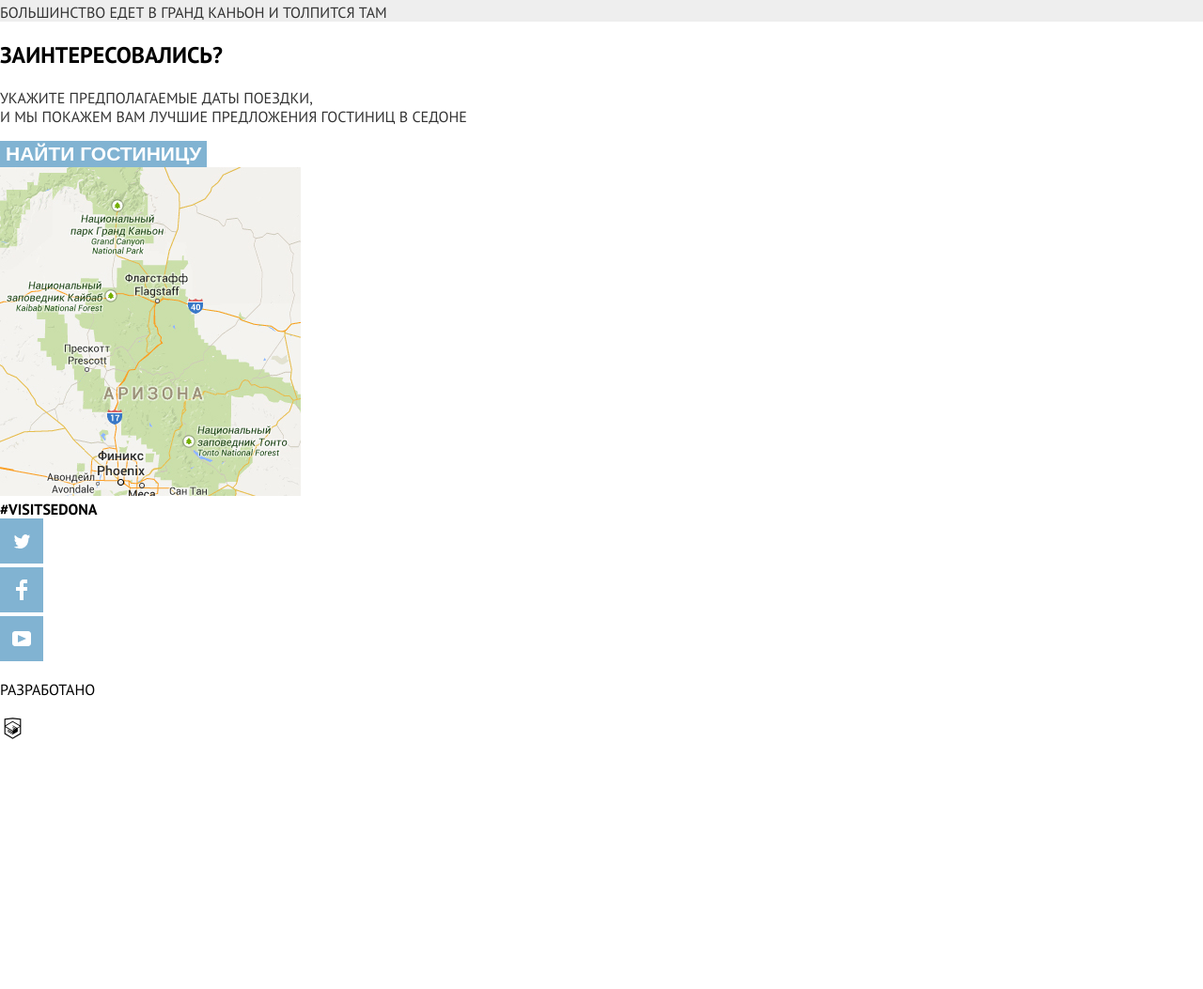
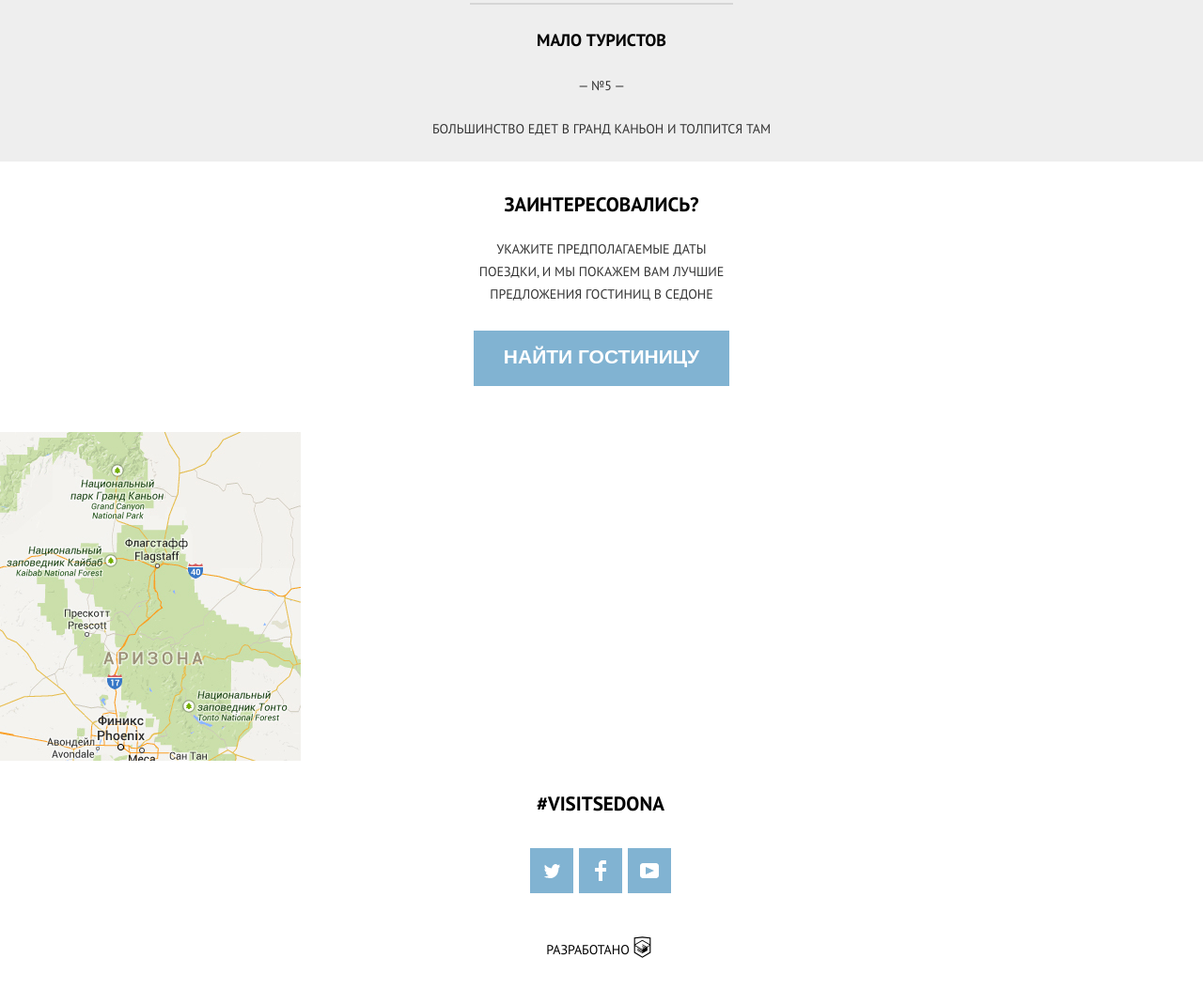
Before and after one commit to Sc00ter522/1664091-sedona-23, a plain HTML site: page source/index.html in a window 1280 px wide. Shown: the part 2538-3591 px from the top of the page at 94% size. Before the commit the page ends 3333 px from the top, so only its background shows below. Drawn offline with nearby package versions, Linux system fonts and the light colour scheme; files that its build step writes are made by us from their sources.

Commit message:
Выполняю стилизацию страниц

```diff
--- a/source/index.html
+++ b/source/index.html
@@ -84,31 +84,34 @@
           </div>
           <ul class="advantages">
             <li class="features__item features__item--bottom">
-              <h3>Небольшая площадь</h3>
-              <p>— №3 —</p>
-              <p>Все достопримечательности находятся очень близко</p>
+              <h3 class="advantages__title">Небольшая площадь</h3>
+              <p class="advantages__subtitle">— №3 —</p>
+              <p class="advantages__text">Все достопримечательности находятся очень близко</p>
             </li>
             <li class="features__item features__item--bottom">
-              <h3>Красивая дорога</h3>
-              <p>— №4 —</p>
-              <p>Ехать в Седону из Лас-Вегаса совсем не скучно!</p>
+              <h3 class="advantages__title">Красивая дорога</h3>
+              <p class="advantages__subtitle">— №4 —</p>
+              <p class="advantages__text">Ехать в Седону из Лас-Вегаса совсем не скучно!</p>
             </li>
             <li class="features__item features__item--bottom">
-              <h3>Мало туристов</h3>
-              <p>— №5 —</p>
-              <p>Большинство едет в Гранд Каньон и толпится там</p>
+              <h3 class="advantages__title">Мало туристов</h3>
+              <p class="advantages__subtitle">— №5 —</p>
+              <p class="advantages__text">Большинство едет в Гранд Каньон и толпится там</p>
             </li>
           </ul>
         </div>
       </section>
       <section class="appointment">
+        <div class="appointment__block">
           <h2 class="appointment__header">Заинтересовались?</h2>
-        <p class="appointment__text">Укажите предполагаемые даты поездки,<br> и мы покажем вам лучшие предложения гостиниц в Cедоне</p>
+          <p class="appointment__text">Укажите предполагаемые даты поездки, и мы покажем вам лучшие предложения&nbsp;гостиниц в Cедоне</p>
+        </div>
         <button class="appointment__button" type="button">Найти гостиницу</button>
       </section>
       <img class="map" src="img/map-mobile.jpg" width="" height="" alt="Карта">
     </main>
     <footer class="page-footer">
+      <div class="page-footer__content">
         <section class="page-footer__contacts contacts">
           <h2 class="visually-hidden">Контактная информация</h2>
           <b class="contacts__title">#visitsedona</b>
@@ -117,7 +120,7 @@
           <h2 class="visually-hidden">Седона в Соцсетях</h2>
           <ul class="social__list">
             <li class="social__item">
-            <a class="social__link social__link--twitter" href="#">
+              <a class="social__link" href="#">
                 <svg width="46" height="48" viewBox="0 0 46 48" fill="none" xmlns="http://www.w3.org/2000/svg">
                   <rect width="46" height="48" fill="#888888"/>
                   <path d="M-155 -2820H613V285H-155V-2820Z" fill="white"/>
@@ -127,7 +130,7 @@
               </a>
             </li>
             <li class="social__item">
-            <a class="social__link social__link--facebook" href="#">
+              <a class="social__link" href="#">
                 <svg width="46" height="48" viewBox="0 0 46 48" fill="none" xmlns="http://www.w3.org/2000/svg">
                   <rect width="46" height="48" fill="#888888"/>
                   <path d="M-207 -2820H561V285H-207V-2820Z" fill="white"/>
@@ -137,7 +140,7 @@
               </a>
             </li>
             <li class="social__item">
-            <a class="social__link social__link--youtube" href="#">
+              <a class="social__link" href="#">
                 <svg width="46" height="48" viewBox="0 0 46 48" fill="none" xmlns="http://www.w3.org/2000/svg">
                   <rect width="46" height="48" fill="#888888"/>
                   <path d="M-260 -2820H508V285H-260V-2820Z" fill="white"/>
@@ -152,11 +155,12 @@
           <h2 class="visually-hidden">Права</h2>
           <p class="copyright__text">Разработано</p>
           <a class="copyright__link" href="https://htmlacademy.ru/intensive/adaptive" title="Вебсайт HTML Academy">
-          <svg xmlns="http://www.w3.org/2000/svg" viewBox="0 0 60 60">
+            <svg class="copyright__icon" xmlns="http://www.w3.org/2000/svg" viewBox="0 0 60 60">
               <path d="M30.2 5h-.2l-19.7 2.1v36.2l19.7 11.7 19.7-11.7v-36.2l-19.5-2.1zm17 36.8l-17.2 10.2-17.2-10.2v-14.8l17.1 10.2v1.8l-11.7-7v1.8l11.8 7.1v1.9l-11.8-7v1.8l11.8 7 11.9-7.1v-7.6l5.3-3.2v15.1zm-.1-17l-4.7 2.8-2.2 1.3-10.3-6.1v1.8l8.8 5.3h-.1l-.2.1-1.3.7-7.3-4.3v1.8l5.8 3.4-1.4.9-4.3-2.6v1.8l2.9 1.7-2.9 1.7-17-10.1 17-10.2 17.2 10zm.1-1.8l-17.3-10.2-17.1 10.2v-13.6l17.2-1.8 17.2 1.8v13.6z"/>
             </svg>
           </a>
         </section>
+      </div>
     </footer>
   </body>
 </html>
--- a/source/less/footer.less
+++ b/source/less/footer.less
@@ -1,11 +1,55 @@
-.social__list {
-  list-style: none;
-  margin: 0;
-  padding: 0;
+.page-footer__content {
+  display: flex;
+  flex-direction: column;
+  padding: 29px 78px 23px 76px;
 }
 
-.copyright__link svg {
+.contacts {
+  text-align: center;
+  margin-bottom: 34px;
+}
+
+.contacts__title {
+  font-size: 21px;
+  line-height: 26px;
+}
+
+.social {
+  margin-bottom: 40px;
+}
+
+.social__list {
+  display: flex;
+  list-style: none;
+  justify-content: center;
+  .reset();
+}
+
+.social__item {
+  margin: 0 3px;
+}
+
+.social__link {
+  display: block;
+  svg {
+    display: block;
+  }
+}
+
+.copyright {
+  display: flex;
+  justify-content: center;
+  align-items: center;
+}
+
+.copyright__text {
+  .reset();
+  font-size: 14px;
+  line-height: 26px;
+}
+
+.copyright__icon {
   width: 27px;
-  height: 31px;
+  height: 35px;
   fill: black;
 }
--- a/source/less/page-main.less
+++ b/source/less/page-main.less
@@ -150,19 +150,84 @@
 
 .features__item--bottom {
   background-color: #EEE;
+  text-align: center;
+  padding-top: 25px;
+  padding-bottom: 24px;
+  display: flex;
+  flex-direction: column;
+  justify-content: space-between;
+  min-height: 167px;
+  width: 100%;
+  position: relative;
+  &::after {
+    display: block;
+    position: absolute;
+    content: "";
+    background-color: #D6D6D6;
+    height: 2px;
+    width: 280px;
+    bottom: 0;
+    left: 50%;
+    transform: translateX(-50%);
+  }
 }
 
-.features__item--bottom p {
-  color: #333;
+.features__item--bottom:last-child::after {
+  display: none;
 }
 
 .features__lead--img {
   display: block;
 }
 
+.advantages__title {
+  .reset();
+  font-size: 18px;
+  line-height: 26px;
+}
+
+.advantages__subtitle,
+.advantages__text {
+  .reset();
+  font-size: 14px;
+  line-height: 21px;
+  color: #333333;
+}
+
+.appointment {
+  text-align: center;
+  padding-top: 33px;
+  padding-bottom: 49px;
+  width: 100%;
+  min-height: 287px;
+}
+
+.appointment__block {
+  margin-bottom: 27px;
+  min-height: 120px;
+  display: flex;
+  flex-direction: column;
+  justify-content: space-between;
+}
+
+.appointment__header {
+  font-weight: bold;
+  font-size: 21px;
+  line-height: 26px;
+}
+
+.appointment__header,
+.appointment__text,
+.appointment__button {
+  .reset();
+}
 
 .appointment__text {
   color: #333;
+  font-size: 14px;
+  line-height: 24px;
+  margin: 0 auto;
+  width: 261px;
 }
 
 .appointment__button {
@@ -173,4 +238,5 @@
   font-size: 21px;
   line-height: 26px;
   text-transform: uppercase;
+  padding: 15px 32px 18px;
 }
```
Lines whose indentation alone changed are shown as unchanged.
